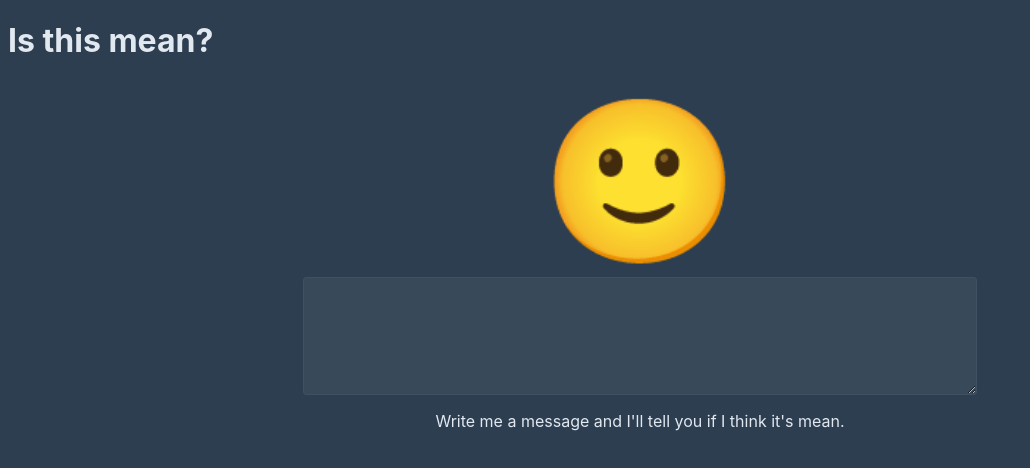
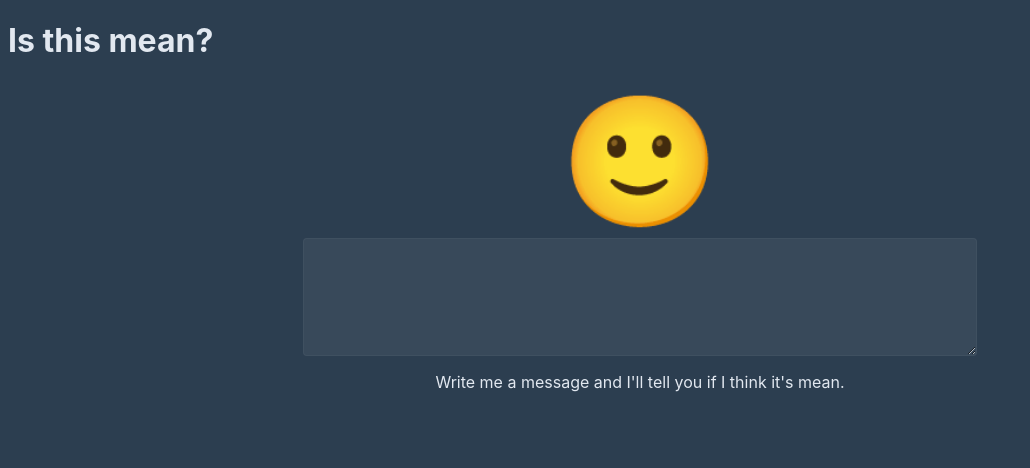
Before and after one commit to shadskii/isthismean, a Vue app: page / in a window 1280 px wide. Shown: the top 468 px of the page, without its empty margins (0-1030 px from the left). Built offline with nearby package versions, Linux system fonts and the light colour scheme.

Commit message:
Shrink emoji

```diff
--- a/src/components/text-sentiment.vue
+++ b/src/components/text-sentiment.vue
@@ -78,7 +78,7 @@ const emoji = computed(() => {
   padding: 0 1rem;
 }
 .emoji {
-  font-size: 10rem;
+  font-size: 8rem;
   margin: 0;
   text-align: center;
 }
```
